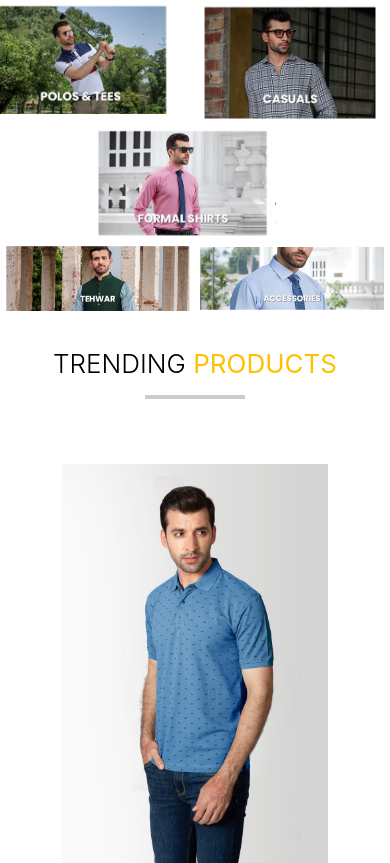
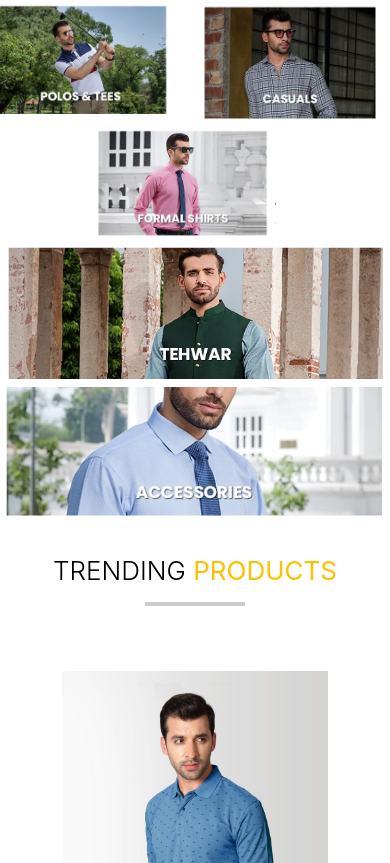
Before and after one commit to usama789/web-project-Estore, a PHP site: page /homepage.html in a window 390 px wide. Shown: the part 309-1172 px from the top of the page. Run offline with PHP 8.4, Linux system fonts and the light colour scheme.

Commit message:
Update homepage.css

```diff
--- a/homepage.css
+++ b/homepage.css
@@ -300,7 +300,7 @@ div .contact{
 @media (max-width: 600px) {
     .column-1 {
       flex: 100%;
-      max-width: 50%;
+      max-width: 100%;
     }
   }
  .flex-container{
```
